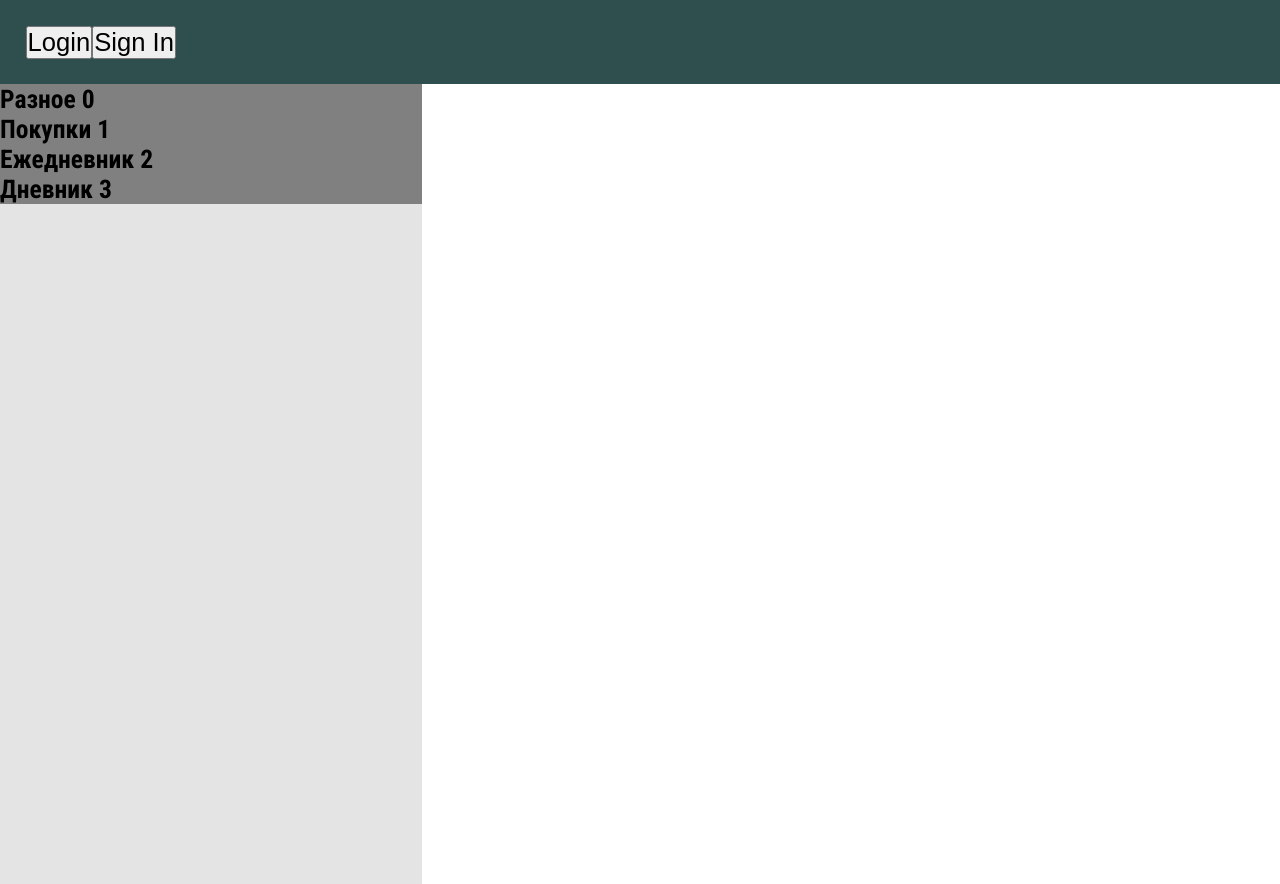
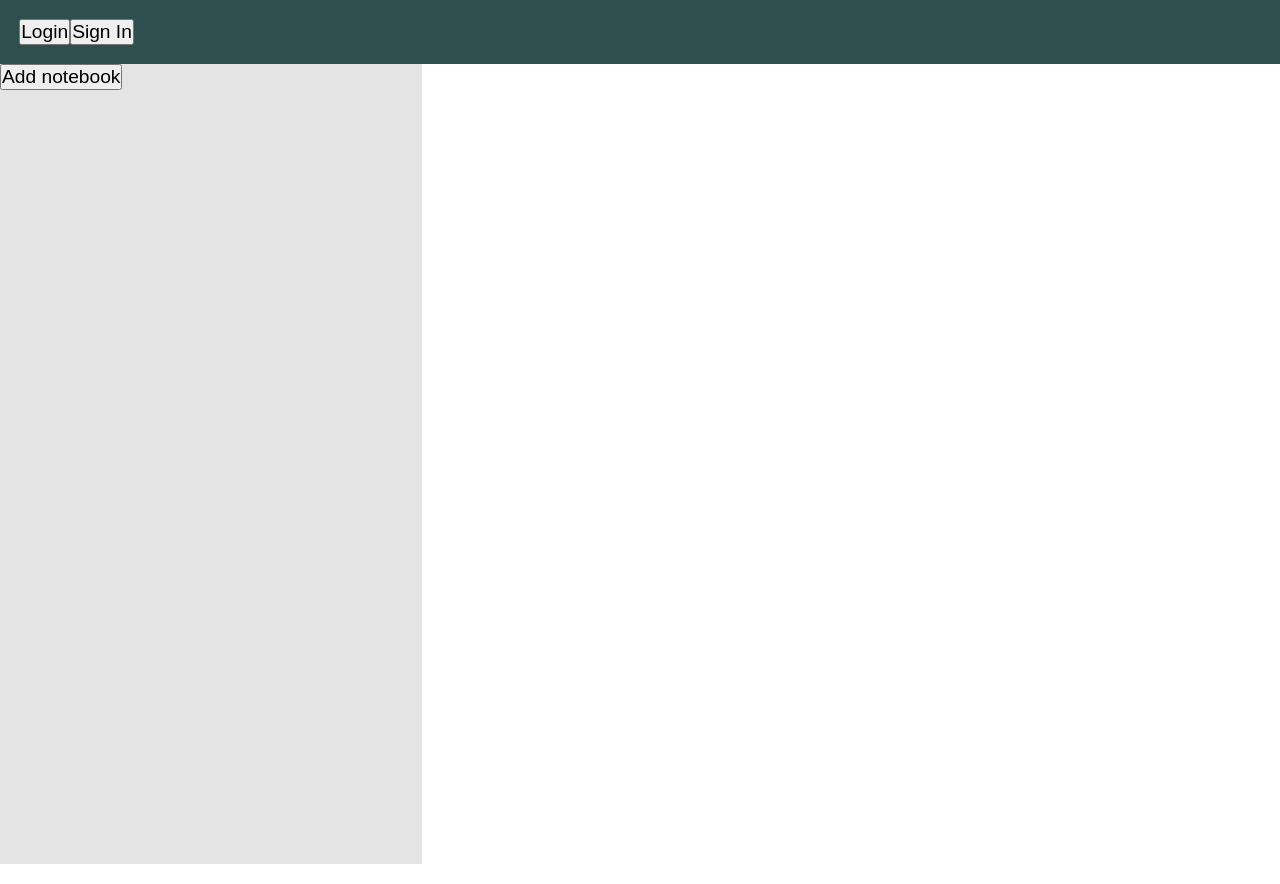
Before and after one commit to rddpgn/react-note, a React (Create React App) app in the folder react-notes/: page / in a window 1280 px wide. Built offline with nearby package versions, Linux system fonts and the light colour scheme.

Commit message:
Кнопки для добавления блокнотов и записей

```diff
--- a/react-notes/src/components/App/App.js
+++ b/react-notes/src/components/App/App.js
@@ -9,63 +9,59 @@
   constructor() {
     super();
     this.state = {
-      notebooks: [
-        {
-          id: 0,
-          title: 'Разное',
-          notes: [
-            {
-              id: 0,
-              title: 'Lorem',
-              body: 'Lorem ipsum dolor sit amet consectetur adipisicing elit. Vero molestiae, laboriosam explicabo totam duci'
-            },
-            {
-              id: 1,
-              title: 'Lorem 2',
-              body: 'Lorem ipsum dolor sit amet consectetur adipisicing elit. Vero molestiae, laboriosam explicabo totam duci'
-            },
-            {
-              id: 2,
-              title: 'Lorem 3',
-              body: 'Lorem ipsum dolor sit amet consectetur adipisicing elit. Vero molestiae, laboriosam explicabo totam duci'
-            }
-          ]
-        },
-        {
-          id: 1,
-          title: 'Покупки',
-          notes: []
-        },
-        {
-          id: 2,
-          title: 'Ежедневник',
-          notes: [
-            {
-              id: 0,
-              title: 'Lorem',
-              body: 'Lorem ipsum dolor sit amet consectetur adipisicing elit. Vero molestiae, laboriosam explicabo totam duci'
-            },
-            {
-              id: 1,
-              title: 'Lorem',
-              body: 'Lorem ipsum dolor sit amet consectetur adipisicing elit. Vero molestiae, laboriosam explicabo totam duci'
-            }
-          ]
-        },
-        {
-          id: 3,
-          title: 'Дневник'
-        }
-      ]
+      notebooks: []
     }
   }
+  addNotebook() {
+    let ntnbooks = this.state.notebooks;
+    let id = ntnbooks.length? ntnbooks[ntnbooks.length - 1].id + 1:0;
+    let notebook = {
+      id,
+      title: '',
+      notes: [],
+    }
+    this.setState((state, props) => {
+      state.notebooks.push(notebook);
+    })
+    this.forceUpdate();
+  }
+  addNote(notebookId) {
+    let notebook = this.state.notebooks[notebookId];
+    let noteId = notebook.notes.length? notebook.notes[notebook.notes.length - 1].id + 1:0;
+    let note = {
+      id: noteId,
+      title: 'New note',
+      body: ' ',
+    }
+    this.setState((state) => {
+      state.notebooks[notebookId].notes.push(note);
+    })
+    this.forceUpdate();
+  }
+  noteBookSetTitle(id, title) {
+    if (typeof(id) === 'undefined') { console.error('Id of notebook must be transferred'); return }
+    if (typeof(id) != 'number') { console.error('Id of notebook must be Number'); return }
+    if (!title) {console.error('Title must be transferred'); return }
 
+    this.setState((state, props) => {
+      state.notebooks.map((notebook) => {
+        if (notebook.id === id) {
+          notebook.title = title;
+        }
+        return notebook;
+      })
+    })
+    this.forceUpdate();
+  }
   render() {
     return (
       <div>
         <Header />
         <div>
-         <NoteContainer notebooks={this.state.notebooks}/>
+         <NoteContainer notebooks={this.state.notebooks}
+                        addNotebook={this.addNotebook.bind(this)}
+                        addNote={this.addNote.bind(this)}
+                        noteBookSetTitle={this.noteBookSetTitle.bind(this)}/>
         </div>
       </div>
     )
--- a/react-notes/src/components/App/App.scss
+++ b/react-notes/src/components/App/App.scss
@@ -2,7 +2,7 @@
 @import url('https://fonts.googleapis.com/css?family=Roboto+Condensed:300,400,700&display=swap&subset=cyrillic');
 
 :root {
-  font-size: 2vw;
+  font-size: 1.5vw;
   font-family: Arial, Helvetica, sans-serif;
   font-family: 'Roboto Condensed', sans-serif;
 }
@@ -13,3 +13,7 @@
   box-sizing: border-box;
   font-size: inherit;
 }
+
+button {
+  cursor: pointer;
+}
--- /dev/null
+++ b/react-notes/src/components/ButtonAddNote/ButtonAddNote.js
@@ -0,0 +1,16 @@
+import React, { Component } from 'react';
+import './ButtonAddNote.scss';
+
+export class ButtonAddNote extends Component {
+    sendNote() {
+        this.props.addNote(this.props.notebookId);
+    }
+    render() {
+        //console.log(this.props.addNote);
+        return (
+            <button onClick={this.sendNote.bind(this)}>add note</button>
+        )
+    }
+}
+
+export default ButtonAddNote;
--- /dev/null
+++ b/react-notes/src/components/ButtonAddNotebook/ButtonAddNotebook.js
@@ -0,0 +1,12 @@
+import React, { Component } from 'react'
+import './ButtonAddNotebook.scss';
+
+export class ButtonAddNotebook extends Component {
+    render() {
+        return (
+            <button onClick={this.props.addNotebook}>Add notebook</button>
+        )
+    }
+}
+
+export default ButtonAddNotebook
--- a/react-notes/src/components/NoteContainer/NoteContainer.js
+++ b/react-notes/src/components/NoteContainer/NoteContainer.js
@@ -1,15 +1,21 @@
 import React, { Component } from 'react';
 import Notebook from '../Notebook/Notebook.js';
+import ButtonAddNotebook from '../ButtonAddNotebook/ButtonAddNotebook.js';
 import './NoteContainer.scss';
 
 export class NoteContainer extends Component {
     render() {
         return <div className="note-container">
-            {
-                this.props.notebooks.map((notebook) => {
-                    return <Notebook notebook={notebook} key={notebook.id}/>
-                })
-            }
+                <ButtonAddNotebook addNotebook={this.props.addNotebook}/>
+                {
+                    this.props.notebooks.map((notebook) => {
+                        return <Notebook notebook={notebook}
+                                         key={notebook.id}
+                                         noteBookSetTitle={this.props.noteBookSetTitle}
+                                         addNote={this.props.addNote}
+                                         />
+                    })
+                }
         </div>
     }
 }
--- a/react-notes/src/components/Notebook/Notebook.js
+++ b/react-notes/src/components/Notebook/Notebook.js
@@ -1,12 +1,14 @@
 import React, { Component } from 'react';
 import Note from '../Note/Note.js';
+import ButtonAddNote from '../ButtonAddNote/ButtonAddNote.js';
 import './Notebook.scss';
 
 export class Notebook extends Component {
     constructor() {
         super();
         this.state = {
-            opened: false
+            opened: false,
+            writingTitle: true,
         }
     }
     getArrayOfNotes(notes) {
@@ -19,13 +21,30 @@
         return this.state.opened? 'block':'none';
     }
     notesDisplayToggle(e) {
-        this.setState({ opened: !this.state.opened});
+        if (!this.state.writingTitle) {
+            this.setState({ opened: !this.state.opened});
+        }
+    }
+    titleSubmit(e) {
+        if(e.key === 'Enter') {
+            this.setState({ writingTitle: false });
+            this.props.noteBookSetTitle(this.props.notebook.id, e.target.value);
+        }
     }
     render() {
         return (
-            <div className='notebook' onClick={this.notesDisplayToggle.bind(this)}>
-                <h2>{this.props.notebook.title } { this.props.notebook.id}</h2>
-                <div style={{'display': this.isDisplayed() }}>{this.getArrayOfNotes(this.props.notebook.notes)}</div>
+            <div className='notebook' >
+                <input style={{'display': this.state.writingTitle? 'block' : 'none' }} onKeyDown={(e) => this.titleSubmit(e)} type="text"/>
+
+                <div className='notebook-title' style={{'display': this.state.writingTitle? 'none' : 'flex' }} onClick={this.notesDisplayToggle.bind(this)}>
+                    <h2>{this.props.notebook.title }</h2>
+                    <span>{this.state.opened?'▼':'▲'}</span>
+                </div>
+                <div style={{'display': this.isDisplayed() }}>
+                    <ButtonAddNote addNote={this.props.addNote} notebookId={this.props.notebook.id}/>
+
+                    {this.getArrayOfNotes(this.props.notebook.notes)}
+                </div>
             </div>
         )
     }
--- a/react-notes/src/components/Notebook/Notebook.scss
+++ b/react-notes/src/components/Notebook/Notebook.scss
@@ -1,4 +1,19 @@
 .notebook {
     background-color: gray;
     cursor: pointer;
+    -moz-user-select: none; /* Firefox */
+    -ms-user-select: none; /* Internet Explorer */
+    -khtml-user-select: none; /* KHTML browsers (e.g. Konqueror) */
+    -webkit-user-select: none; /* Chrome, Safari, and Opera */
+    -webkit-touch-callout: none; /* Disable Android and iOS callouts*/
 }
+
+.notebook-title {
+    display: flex;
+    flex-direction: row;
+    justify-content: space-between;
+
+    * {
+        display: block;
+    }
+}
```
Also changed, not shown: react-notes/src/components/ButtonAddNote/ButtonAddNote.scss (added), react-notes/src/components/ButtonAddNotebook/ButtonAddNotebook.scss (added).
